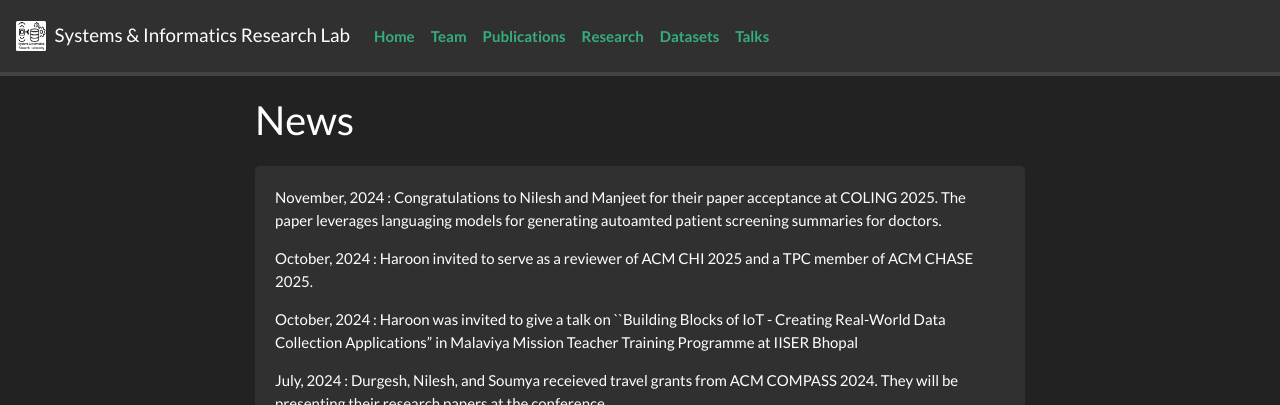
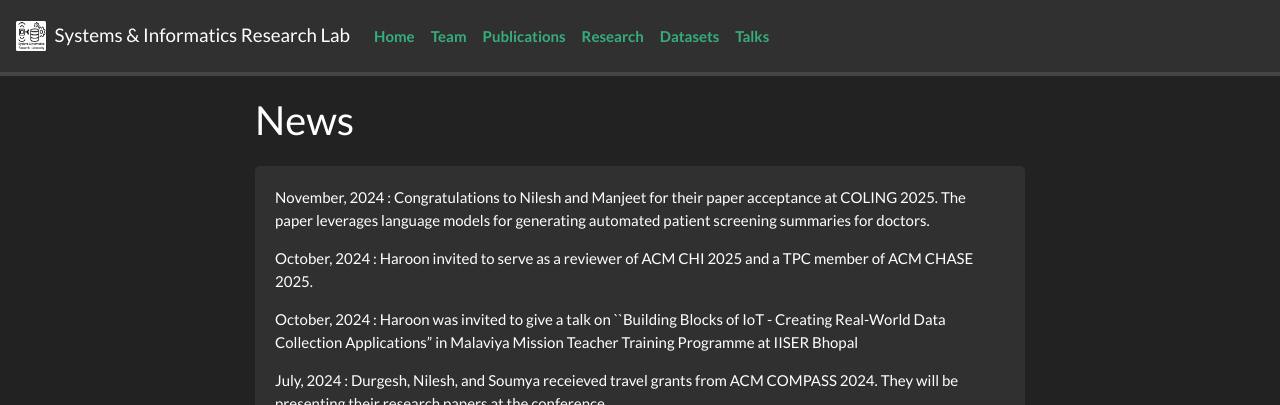
Before and after one commit to sirl-lab/sirl-lab.github.io, a Jekyll site: the page built from _pages/allnews.md, in a window 1280 px wide and 900 px high. Shown: the top 405 px of the window. Built offline with Jekyll 4.4.1, drawn with Linux system fonts in a browser that asks for light colours; nearby versions of some CDN libraries; a style sheet for code colours, icons or effects is not loaded.

Commit message:
did corrections

```diff
--- a/_data/news.yml
+++ b/_data/news.yml
@@ -1,5 +1,5 @@
 - date: November, 2024
-  headline: Congratulations to Nilesh and Manjeet for their paper acceptance at COLING 2025. The paper leverages languaging models for generating autoamted patient screening summaries for doctors.
+  headline: Congratulations to Nilesh and Manjeet for their paper acceptance at COLING 2025. The paper leverages language models for generating automated patient screening summaries for doctors.
 
 - date: October, 2024
   headline: Haroon invited to serve as a reviewer of ACM CHI 2025 and a TPC member of ACM CHASE 2025.
--- a/assets/ref.bib
+++ b/assets/ref.bib
@@ -1,4 +1,4 @@
-@article{sahoo2025fine,
+@inproceedings{sahoo2025fine,
   title = {Leveraging Language Models for Summarizing Mental State Examinations: A Comprehensive Evaluation and Dataset Release},
   author = {Sahu, Nilesh Kumar and Yadav, Manjeet and Chaturvedi, Mudita and Gupta, Snehil and Lone, Haroon R},
   journal = {COLING},
```
